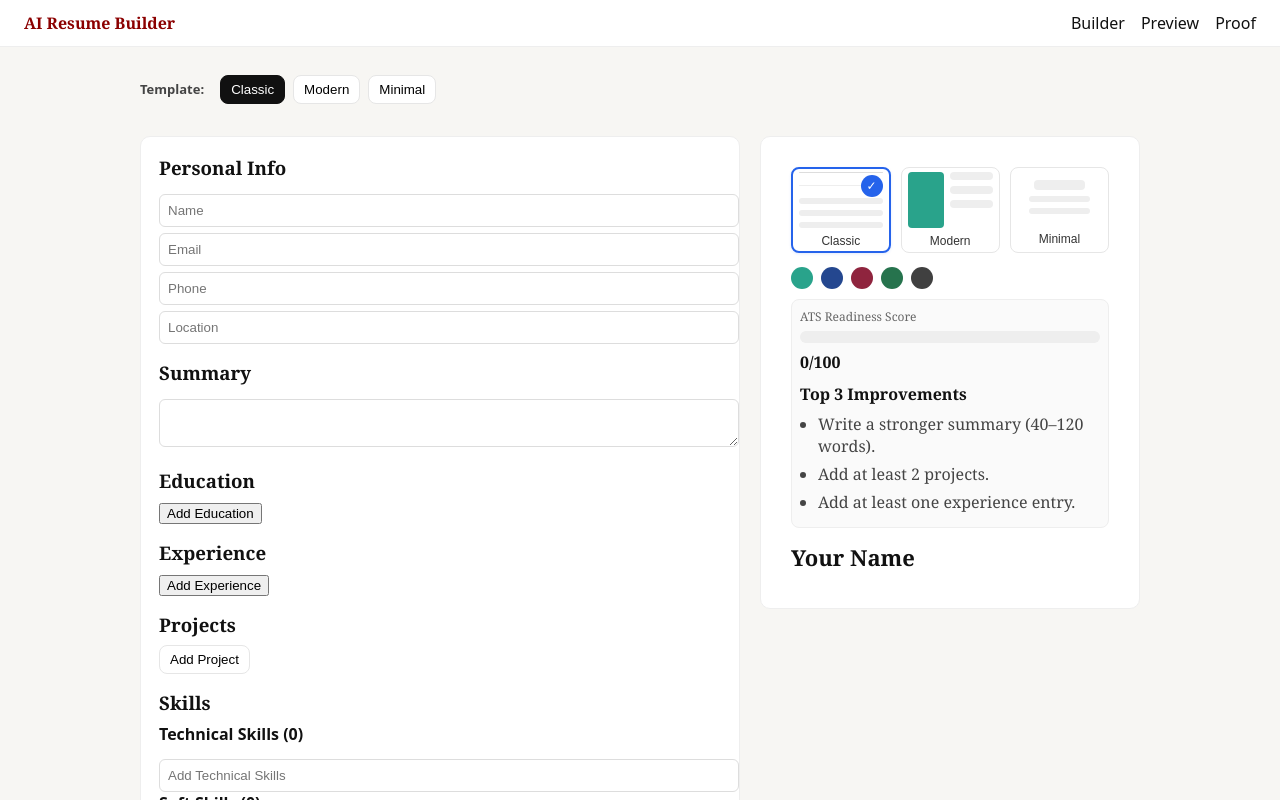
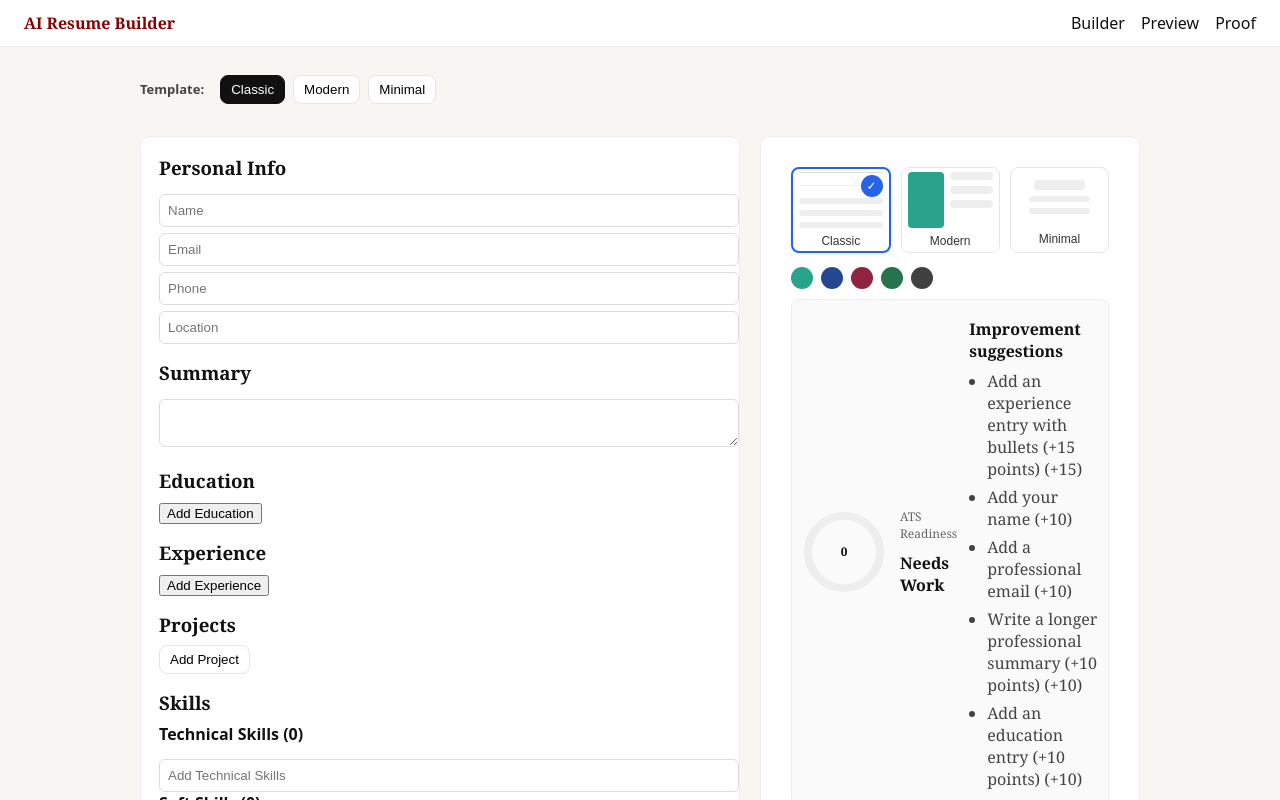
Before and after one commit to saniyanaaz1775/-resume-builder, a React (Vite) app in the folder ai-resume-builder/: page /builder in a window 1280 px wide. Shown: the top 800 px of the page. Built offline with nearby package versions, Linux system fonts and the light colour scheme.

Commit message:
Step 8: final updates / completed project

```diff
--- a/ai-resume-builder/src/pages/Builder.jsx
+++ b/ai-resume-builder/src/pages/Builder.jsx
@@ -92,7 +92,8 @@ export default function Builder() {
   }
 
   function loadSample() {
-    setData(sample);
+    // merge sample into existing state so we don't lose any scaffold fields
+    setData(prev => ({ ...prev, ...sample }));
   }
 
   function addItem(section) {
--- a/ai-resume-builder/src/partials/LivePreview.jsx
+++ b/ai-resume-builder/src/partials/LivePreview.jsx
@@ -10,44 +10,63 @@ function hasNumberLike(text = "") {
 
 export default function LivePreview({ data, onChange }) {
   const scoreData = useMemo(() => {
-    const summaryWords = wordCount(data.summary);
-    const projectsCount = (data.projects || []).filter(p => (p.name || p.desc || (p.bullets && p.bullets.some(Boolean)))).length;
-    const experienceCount = (data.experience || []).filter(e => (e.company || e.role || (e.bullets && e.bullets.some(Boolean)))).length;
+    // New ATS scoring rules (deterministic)
+    const nameProvided = !!((data.personal || {}).name && (data.personal.name || "").trim());
+    const emailProvided = !!((data.personal || {}).email && (data.personal.email || "").trim());
+    const phoneProvided = !!((data.personal || {}).phone && (data.personal.phone || "").trim());
+
+    const summaryText = (data.summary || "").trim();
+    const summaryLong = summaryText.length > 50;
+    const summaryHasVerb = /\b(built|led|designed|improved|implemented|created|developed|engineered|managed|optimized)\b/i.test(summaryText);
+
+    const experienceWithBullets = (data.experience || []).filter(e => (e.bullets || []).filter(Boolean).length > 0).length;
+    const educationCount = (data.education || []).filter(ed => (ed.school || ed.degree || ed.year)).length;
     let skillsCount = 0;
     if (!data.skills) skillsCount = 0;
     else if (typeof data.skills === "string") skillsCount = (data.skills || "").split(",").map(s=>s.trim()).filter(Boolean).length;
     else if (typeof data.skills === "object") skillsCount = Object.values(data.skills).flat().filter(Boolean).length;
-    const hasLink = !!((data.links || {}).github || (data.links || {}).linkedin);
-    const educationComplete = (data.education || []).some(ed => ed.school && ed.degree && ed.year);
+    const projectsCount = (data.projects || []).filter(p => (p.title || p.name || p.desc)).length;
+    const hasLinkedIn = !!((data.links || {}).linkedin);
+    const hasGitHub = !!((data.links || {}).github);
 
     let score = 0;
-    if (summaryWords >= 40 && summaryWords <= 120) score += 15;
-    if (projectsCount >= 2) score += 10;
-    if (experienceCount >= 1) score += 10;
-    if (skillsCount >= 8) score += 10;
-    if (hasLink) score += 10;
-
-    // any experience/project bullet contains number-like token
-    const allBullets = [
-      ...(data.experience || []).flatMap(e => e.bullets || []),
-      ...(data.projects || []).flatMap(p => p.bullets || [])
-    ];
-    if (allBullets.some(b => hasNumberLike(b))) score += 15;
-    if (educationComplete) score += 10;
+    if (nameProvided) score += 10;
+    if (emailProvided) score += 10;
+    if (summaryLong) score += 10;
+    if (experienceWithBullets >= 1) score += 15;
+    if (educationCount >= 1) score += 10;
+    if (skillsCount >= 5) score += 10;
+    if (projectsCount >= 1) score += 10;
+    if (phoneProvided) score += 5;
+    if (hasLinkedIn) score += 5;
+    if (hasGitHub) score += 5;
+    if (summaryHasVerb) score += 10;
 
     if (score > 100) score = 100;
 
-    // suggestions
+    // Build suggestions (show missing items with potential points)
     const suggestions = [];
-    if (summaryWords < 40 || summaryWords > 120) suggestions.push("Write a stronger summary (40–120 words).");
-    if (projectsCount < 2) suggestions.push("Add at least 2 projects.");
-    if (experienceCount < 1) suggestions.push("Add at least one experience entry.");
-    if (skillsCount < 8) suggestions.push("Add more skills (target 8+).");
-    if (!allBullets.some(b => hasNumberLike(b))) suggestions.push("Add measurable impact (numbers) in bullets.");
-    if (!hasLink) suggestions.push("Add a GitHub or LinkedIn link.");
-    if (!educationComplete && (data.education || []).length > 0) suggestions.push("Complete education fields (school, degree, year).");
+    if (!nameProvided) suggestions.push({ text: "Add your name", points: 10 });
+    if (!emailProvided) suggestions.push({ text: "Add a professional email", points: 10 });
+    if (!summaryLong) suggestions.push({ text: "Write a longer professional summary (+10 points)", points: 10 });
+    if (experienceWithBullets < 1) suggestions.push({ text: "Add an experience entry with bullets (+15 points)", points: 15 });
+    if (educationCount < 1) suggestions.push({ text: "Add an education entry (+10 points)", points: 10 });
+    if (skillsCount < 5) suggestions.push({ text: "Add more skills (target 5+) (+10 points)", points: 10 });
+    if (projectsCount < 1) suggestions.push({ text: "Add at least one project (+10 points)", points: 10 });
+    if (!phoneProvided) suggestions.push({ text: "Add a phone number (+5 points)", points: 5 });
+    if (!hasLinkedIn) suggestions.push({ text: "Add a LinkedIn URL (+5 points)", points: 5 });
+    if (!hasGitHub) suggestions.push({ text: "Add a GitHub URL (+5 points)", points: 5 });
+    if (!summaryHasVerb && summaryText.length > 0) suggestions.push({ text: "Use action verbs in your summary (+10 points)", points: 10 });
 
-    return { score, suggestions: suggestions.slice(0,3), details: { summaryWords, projectsCount, experienceCount, skillsCount, hasLink, educationComplete } };
+    // Sort suggestions by points descending and take top 5
+    suggestions.sort((a,b)=>b.points - a.points);
+    const topSuggestions = suggestions.slice(0,5);
+
+    return {
+      score,
+      suggestions: topSuggestions,
+      details: { nameProvided, emailProvided, summaryLong, summaryHasVerb, experienceWithBullets, educationCount, skillsCount, projectsCount, phoneProvided, hasLinkedIn, hasGitHub }
+    };
   }, [data]);
 
   const { score, suggestions } = scoreData;
@@ -163,17 +182,34 @@ export default function LivePreview({ data, onChange }) {
           })}
         </div>
       </div>
-      <div className="score-block">
-        <label className="score-label">ATS Readiness Score</label>
-        <div className="score-meter" aria-hidden>
-          <div className="score-fill" style={{width: `${score}%`}} />
+      <div className="score-block circular">
+        <div className="score-circle" role="img" aria-label={`ATS score ${score} out of 100`}>
+          <svg width="88" height="88" viewBox="0 0 88 88">
+            <circle cx="44" cy="44" r="36" stroke="#eee" strokeWidth="8" fill="none" />
+            <circle
+              cx="44"
+              cy="44"
+              r="36"
+              strokeWidth="8"
+              strokeLinecap="round"
+              stroke={score >= 71 ? "green" : score >= 41 ? "orange" : "red"}
+              fill="none"
+              strokeDasharray={2 * Math.PI * 36}
+              strokeDashoffset={(1 - score / 100) * 2 * Math.PI * 36}
+              transform="rotate(-90 44 44)"
+            />
+            <text x="44" y="48" textAnchor="middle" fontSize="12" fontWeight="700" fill="#111">{score}</text>
+          </svg>
         </div>
-        <div className="score-value">{score}/100</div>
+        <div className="score-meta">
+          <div className="score-label">ATS Readiness</div>
+          <div className="score-status">{score <= 40 ? "Needs Work" : score <= 70 ? "Getting There" : "Strong Resume"}</div>
+        </div>
         {suggestions.length > 0 && (
           <div className="improvements">
-            <div style={{fontWeight:700,marginTop:10}}>Top 3 Improvements</div>
+            <div style={{fontWeight:700,marginTop:10}}>Improvement suggestions</div>
             <ul className="suggestions">
-              {suggestions.map((s, i) => <li key={i}>{s}</li>)}
+              {suggestions.map((s, i) => <li key={i}>{s.text} {s.points ? `(+${s.points})` : ""}</li>)}
             </ul>
           </div>
         )}
--- a/ai-resume-builder/src/styles.css
+++ b/ai-resume-builder/src/styles.css
@@ -107,6 +107,14 @@ body{margin:0;font-family:system-ui,Segoe UI,Roboto,Arial;background:var(--bg);c
 .project-header{display:flex;justify-content:space-between;align-items:center;cursor:pointer;padding:6px}
 .project-body{padding:8px 0}
 
+/* circular score */
+.score-block.circular{display:flex;gap:12px;align-items:center;flex-direction:row}
+.score-circle{width:88px;height:88px}
+.score-meta{display:flex;flex-direction:column}
+.score-label{font-size:12px;color:#666}
+.score-status{font-weight:700;margin-top:4px}
+.improvements{max-width:260px}
+
 /* Template picker and thumbnails */
 .template-picker{display:flex;flex-direction:column;gap:8px;padding-bottom:10px}
 .thumbnails{display:flex;gap:10px;align-items:center}
```
